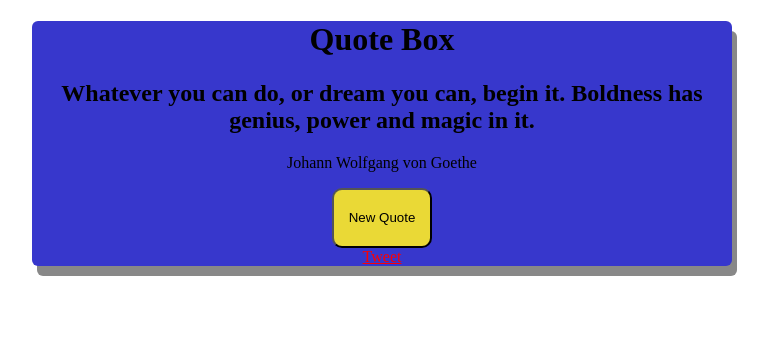
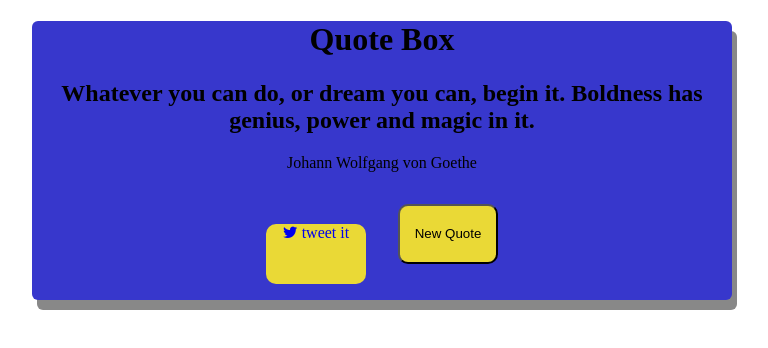
Before and after one commit to GregatGit/quote-box, a React (Create React App) app: page / in a window 1280 px wide. Shown: the top 348 px of the page, without its empty margins (258-1026 px from the left). Built offline with nearby package versions, Linux system fonts and the light colour scheme.

Commit message:
make tweet button a component

```diff
--- a/public/index.html
+++ b/public/index.html
@@ -10,6 +10,7 @@
       content="Web site created using create-react-app"
     />
     <link rel="apple-touch-icon" href="logo192.png" />
+    <link rel="stylesheet" href="https://cdnjs.cloudflare.com/ajax/libs/font-awesome/4.7.0/css/font-awesome.min.css" crossorigin="anonymous">
     <!--
       manifest.json provides metadata used when your web app is installed on a
       user's mobile device or desktop. See https://developers.google.com/web/fundamentals/web-app-manifest/
--- a/src/App.js
+++ b/src/App.js
@@ -1,5 +1,6 @@
 import React, { useState } from 'react'
 import DisplayQuote from './components/DisplayQuote'
+import ButtonTweet from './components/ButtonTweet'
 
 import { randomiser } from './utils'
 import { quotes } from './data'
@@ -32,24 +33,16 @@ function App() {
 
   return (
     <div className="App" id="quote-box">
-
       <div className="mainBox">
-        <header className="App-header"><h1>Quote Box</h1></header>
+        <header className="App-header">
+          <h1>Quote Box</h1>
+        </header>
         <DisplayQuote {...quote} />
-        <button id="new-quote" onClick={changeQuotesArr}>
-          New Quote
-        </button>
-
         <div>
-          <a
-            id="tweet-quote"
-            href={href}
-            data-size="large"
-            target="_blank"
-            rel="noopener noreferrer"
-          >
-            Tweet
-          </a>
+          <ButtonTweet {...quote} />
+          <button id="new-quote" onClick={changeQuotesArr}>
+            New Quote
+          </button>
         </div>
       </div>
     </div>
--- /dev/null
+++ b/src/components/ButtonTweet.js
@@ -0,0 +1,22 @@
+import React from 'react'
+import './stylesTweet.scss'
+
+const ButtonTweet = ({ quote, author }) => {
+  const href = 'https://twitter.com/intent/tweet?text=' + `${quote} ~ ${author}`
+  return (
+    <a
+      id="tweet-quote"
+      href={href}
+      data-size="large"
+      target="_blank"
+      rel="noopener"
+    >
+      <i class="fa fa-twitter " aria-hidden="true">
+        {' '}
+        tweet it
+      </i>
+    </a>
+  )
+}
+
+export default ButtonTweet
--- a/src/data/index.js
+++ b/src/data/index.js
@@ -236,7 +236,7 @@ export const quotes = [
   },
   {
     quote:
-      'First, have a definite, clear practical ideal; a goal, an objective. Second, have the necessary means to achieve your ends; wisdom, money, materials, and methods. Third, adjust all your means to that end.',
+      'First, have a definite, clear practical ideal, a goal, an objective. Second, have the necessary means to achieve your ends - wisdom, money, materials, and methods. Third, adjust all your means to that end.',
     author: 'Aristotle',
   },
   {
--- a/src/styles.scss
+++ b/src/styles.scss
@@ -15,10 +15,15 @@ h1 {
     width: 100px;
     border-radius: 10px;
     background: #ead936;
+    margin: 1rem
+  }
+  a {
+    display: inline-block;
+    height: 60px;
+    width: 100px;
+    border-radius: 10px;
+    background: #ead936;
+    margin: 1rem;
   }
 
-  a {
-    padding-top: 10px;
-    color: red;
-  }
 }
```
Also changed, not shown: src/components/stylesTweet.scss (added).
